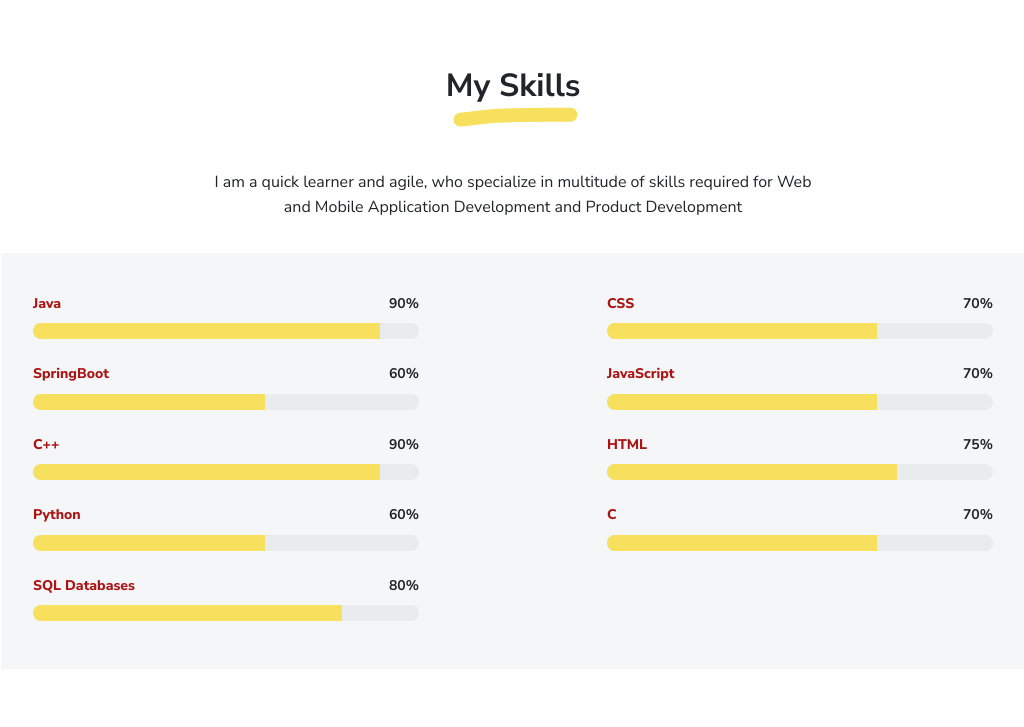
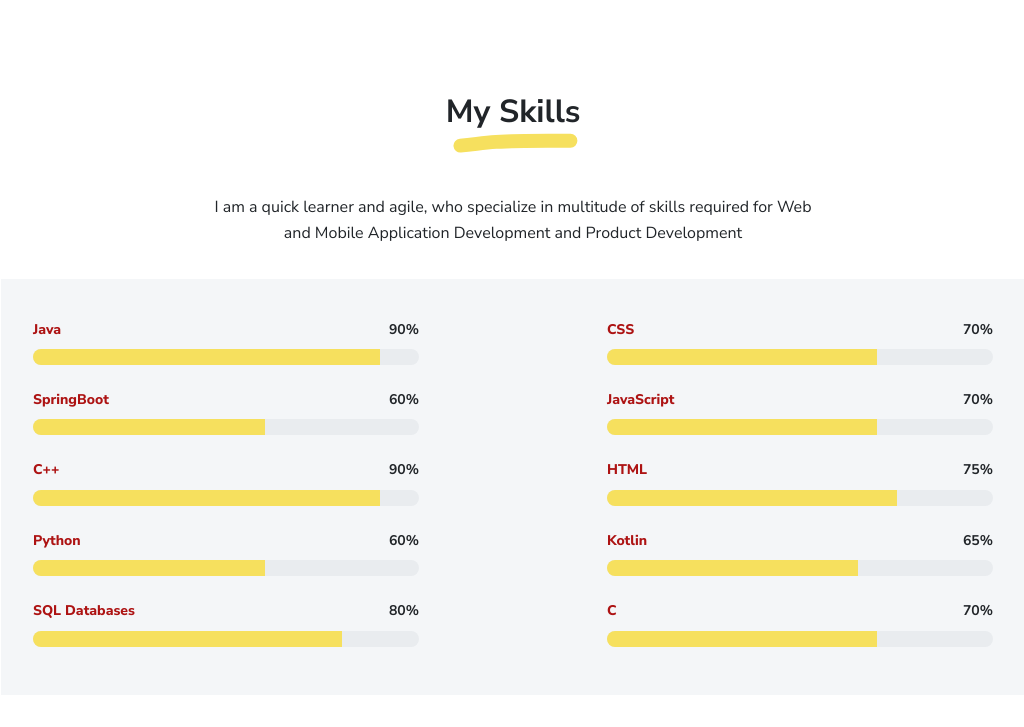
Before and after one commit to shubhamrly/resume_new, a plain HTML site: page index.html in a window 1280 px wide. Shown: the part 1746-2473 px from the top of the page, without its empty margins (127-1151 px from the left). Drawn offline with Linux system fonts and the light colour scheme.

Commit message:
-About Section Changed -Skills added

```diff
--- a/index.html
+++ b/index.html
@@ -83,7 +83,7 @@
     <div class="row">
       <div class="col-md-6">
         <h2 class="h4 my-2" style="color:#009c53">Hello! I’m Shubham Verma.</h2>
-        <p>A highly motivated and team-synergic software engineer, currently working for India's Top MNC <b style="color:#8a1700"> @Wipro Technologies</b>, with experience in hands-on technologies such as <b style="color:#a83119">C/ C++/ Java/ Kotlin/ JavaScript/ Python with backend and front-end experienced knowledge.</b> Seeking to work as a Software Engineer applying my knowledge in the field of testing, designing, and maintenance to cater to the specific needs of the people and wish to work in a team of motivated individuals as a team who wish to work
+        <p>A highly motivated and team-synergic software engineer, currently working for India's Top MNC <b style="color:#8a1700">Optum Global, An United Health Group unit</b>, with experience in hands-on technologies such as <b style="color:#a83119">Spring/SpringBoot/C/ C++/ Java/ Kotlin/ JavaScript/Python/HTML/CSS with backend and front-end experienced knowledge.</b> Seeking to work as a Software Engineer applying my knowledge in the field of testing, designing, and maintenance to cater to the specific needs of the people and wish to work in a team of motivated individuals as a team who wish to work
 towards the advancement of the company and its goals.</p>
         <div class="row mt-3">
 
@@ -196,6 +196,12 @@ towards the advancement of the company and its goals.</p>
             <div class="d-flex text-small fw-bolder"><span class="me-auto"><b style="color:#ad1313"> HTML</b></span><span>75%</span></div>
             <div class="progress my-1">
               <div class="progress-bar bg-primary" role="progressbar" data-aos="zoom-in-right" data-aos-delay="300" data-aos-anchor=".skills-section" style="width: 75%" aria-valuenow="75" aria-valuemin="0" aria-valuemax="100"></div>
+            </div>
+          </div>
+          <div class="py-1">
+            <div class="d-flex text-small fw-bolder"><span class="me-auto"><b style="color:#ad1313">Kotlin </b></span><span>65%</span></div>
+            <div class="progress my-1">
+              <div class="progress-bar bg-primary" role="progressbar" data-aos="zoom-in-right" data-aos-delay="600" data-aos-anchor=".skills-section" style="width: 65%" aria-valuenow="60" aria-valuemin="0" aria-valuemax="100"></div>
             </div>
           </div>
           <div class="py-1">
```
